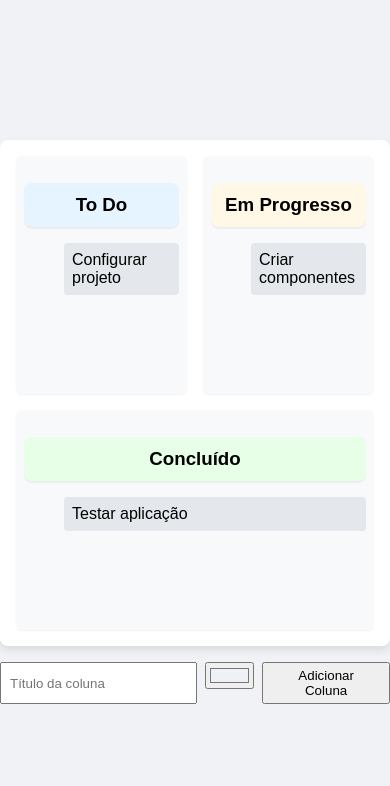
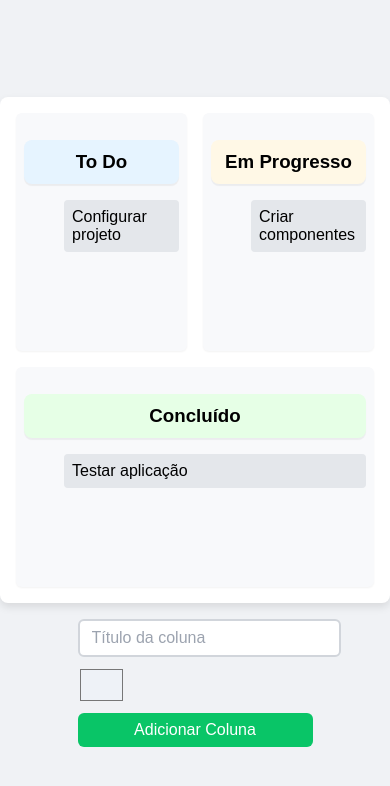
Before and after one commit to prst97/devops, a React (Create React App) app: page / in a window 390 px wide. Shown: the top 786 px of the page. Built offline with nearby package versions, Linux system fonts and the light colour scheme.

Commit message:
Add styles to add column button and inputs

```diff
--- a/src/components/KanbanBoard.css
+++ b/src/components/KanbanBoard.css
@@ -53,10 +53,81 @@
 }
 
 .add-column input[type='text'] {
-  padding: 0.25rem 0.5rem;
+  padding: 0.5rem 0.75rem;
+  border: 2px solid #d1d5db;
+  border-radius: 6px;
+  font-size: 1rem;
+  width: 200px;
+  transition: border-color 0.2s, box-shadow 0.2s;
+}
+
+.add-column input[type='text']:focus {
+  border-color: #82a6df;
+  box-shadow: 0 0 0 3px rgba(59, 130, 246, 0.2);
+  outline: none;
+}
+
+.add-column input[type='text']::placeholder {
+  color: #9ca3af;
+}
+
+.add-column input[type='color'] {
+  width: 40px;
+  height: 40px;
+  padding: 0;
+  border: none;
+  background: none;
+  cursor: pointer;
+  transition: transform 0.1s;
+}
+
+.add-column input[type='color']:hover {
+  transform: scale(1.1);
 }
 
 .add-column button {
-  padding: 0.25rem 0.75rem;
+  padding: 0.5rem 1rem;
+  background-color: #08c566fd;
+  border: none;
+  border-radius: 6px;
+  color: white;
+  font-size: 1rem;
+  font-weight: 500;
   cursor: pointer;
+  transition: background-color 0.2s, box-shadow 0.2s, transform 0.1s;
+  display: flex;
+  align-items: center;
+  justify-content: center;
 }
+
+.add-column button:hover:not(:disabled) {
+  background-color: #059669;
+  box-shadow: 0 4px 8px rgba(5, 150, 105, 0.2);
+  transform: translateY(-1px);
+}
+
+.add-column button:disabled {
+  background-color: #9ca3af;
+  cursor: not-allowed;
+  box-shadow: none;
+}
+
+.add-column button:disabled:hover {
+  transform: none;
+}
+
+@media (max-width: 500px) {
+  .add-column {
+    flex-direction: column;
+    gap: 0.5rem;
+  }
+  .add-column input[type='text'] {
+    width: 100%;
+  }
+  .add-column input[type='color'] {
+    width: 20%
+  }
+  .add-column button {
+    width: 100%;
+  }
+}
```
